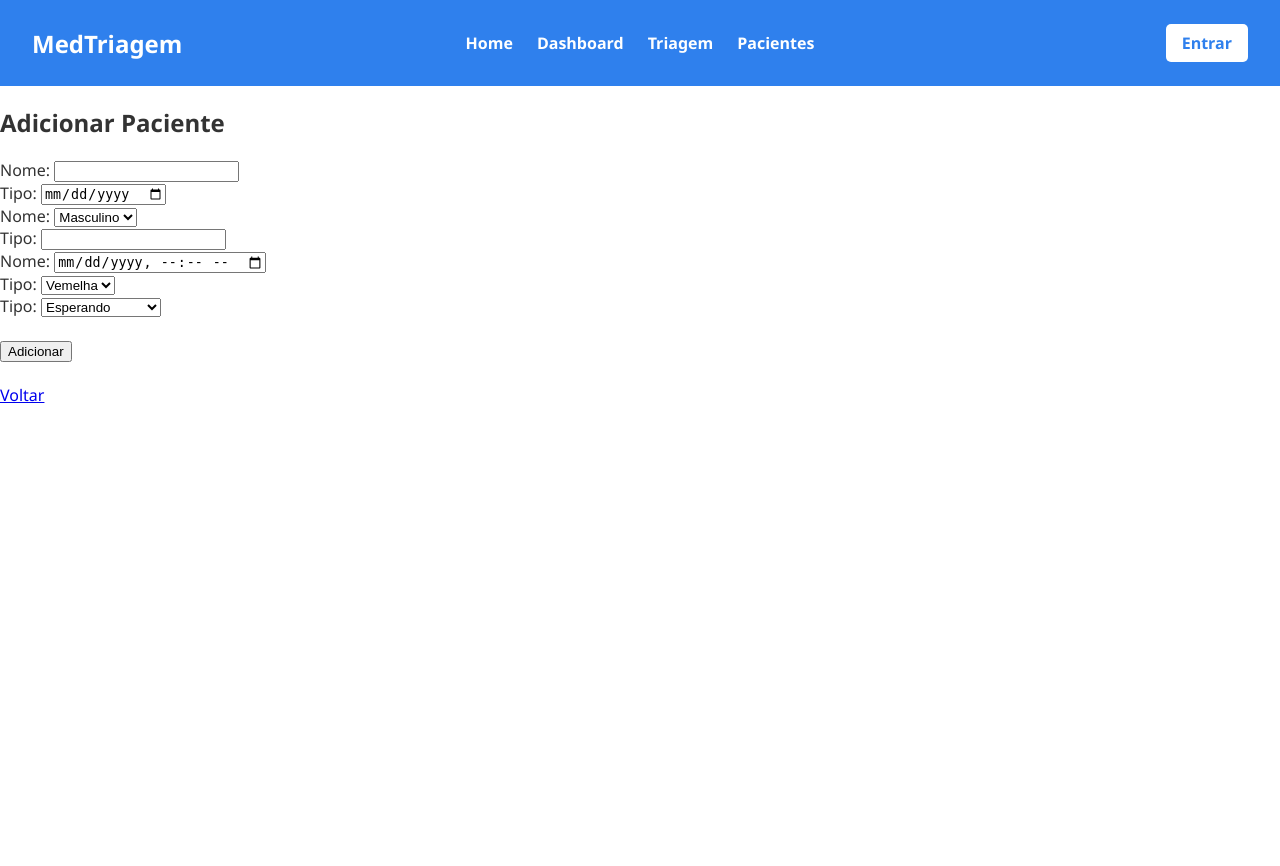
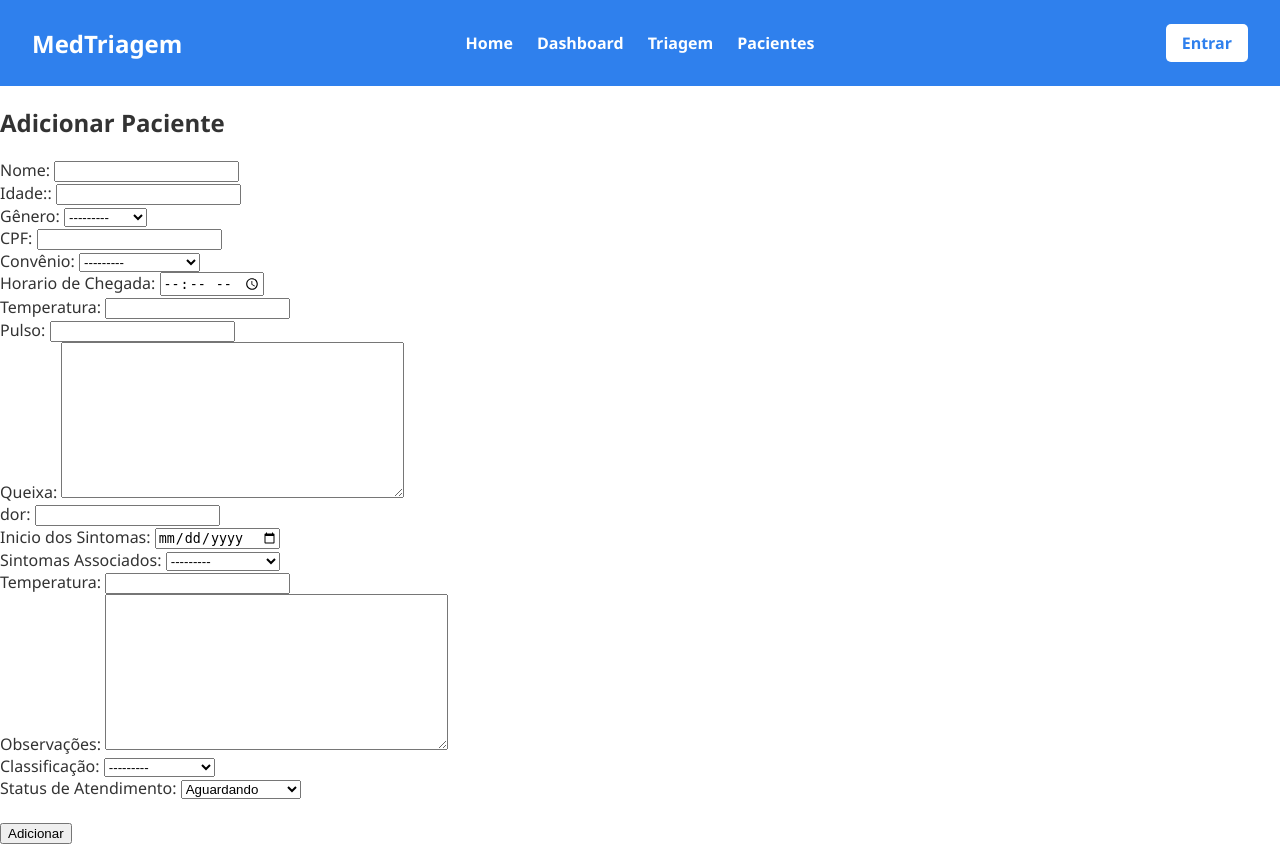
Before and after one commit to rafael-c3/Sistema_de_Triagem, a Django app: page /master/criar/ in a window 1280 px wide. Before the commit the page ends 403 px from the top, so only its background shows below. Run offline with Django 5.2, Linux system fonts and the light colour scheme.

Commit message:
v1.2.3 Campos do formulário atualizados

```diff
--- a/triagem/forms.py
+++ b/triagem/forms.py
@@ -7,19 +7,40 @@ class PacienteForm(forms.ModelForm):
         fields = '__all__'
         labels = {
             'nome': 'Nome',
-            'data_nascimento': 'Data de Nascimento',
-            'sexo': 'Sexo',
+            'idade': 'Idade',
+            'sexo': 'Gênero',
             'cpf': 'CPF',
-            'data_chegada': 'Data de Chegada',
-            'prioridade': 'Prioridade',
+            'convenio': 'Convenio',
+            'hora_chegada': 'Hora de Chegada',
+
+            'temperatura': 'Temperatura',
+            'pulso': 'Pulso',
+
+            'queixa': 'Queixa',
+            'dor': 'Escala de Dor',
+            'inicio_sintomas': 'Inicio dos sintomas',
+            'sintomas_associados': 'Sintomas Associados',
+
+            'classificacao': 'Classificação',
             'status_atendimento': 'Status de Atendimento',
         }
         widgets = {
             'nome': forms.TextInput(attrs={'class': 'form-control'}),
-            'data_nascimento': forms.DateInput(attrs={'type': 'date'}),
+            'idade': forms.TextInput(attrs={'class': 'form-control'}),
             'sexo': forms.Select(attrs={'class': 'form-control'}),
-            'cpf': forms.NumberInput(attrs={'class': 'form-control'}),
-            'data_chegada': forms.DateTimeInput(attrs={'type': 'datetime-local'}),
-            'prioridade': forms.Select(attrs={'class': 'form-control'}),
-            'status_atendimento': forms.Select(attrs={'class': 'form-control'})
+            'cpf': forms.TextInput(attrs={'class': 'form-control'}),
+            'convenio': forms.Select(attrs={'class': 'form-control'}),
+            'hora_chegada': forms.TimeInput(attrs={'type': 'time', 'class': 'form-control'}),
+
+            'temperatura': forms.NumberInput(attrs={'class': 'form-control'}),
+            'pulso': forms.NumberInput(attrs={'class': 'form-control'}),
+
+            'queixa': forms.Textarea(attrs={'class': 'form-control'}),
+            'dor': forms.NumberInput(attrs={'class': 'form-control'}),
+            'inicio_sintomas': forms.DateInput(attrs={'type': 'date', 'class': 'form-control'}),
+            'sintomas_associados': forms.Select(attrs={'class': 'form-control'}),
+            'observacoes': forms.Textarea(attrs={'class': 'form-control'}),
+
+            'classificacao': forms.Select(attrs={'class': 'form-control'}),
+            'status_atendimento': forms.Select(attrs={'class': 'form-control'}),
         }
--- a/triagem/models.py
+++ b/triagem/models.py
@@ -1,4 +1,5 @@
 from django.db import models
+from django.core.validators import MinValueValidator, MaxValueValidator
 
 class Paciente(models.Model):
     Sexualidade = [
@@ -6,27 +7,57 @@ class Paciente(models.Model):
         ('Feminino', 'Feminino'),
     ]
 
-    Cores = [
-        ('Vermelha', 'Vemelha'),
-        ('Laranja', 'Laranja'),
-        ('Amarela', 'Amarela'),
-        ('Verde', 'Verde'),
-        ('Azul', 'Azul'),
+    Convenios = [
+        ('SUS', 'SUS'),
+        ('Unimed', 'Unimed'),
+        ('Hapvida', 'Hapvida'),
+        ('Amil', 'Amil'),
+        ('Bradesco Saude', 'Bradesco Saude'),
     ]
 
     Status = [
-        ('Esperando', 'Esperando'),
+        ('Aguardando', 'Aguardando'),
         ('Em atendimento', 'Em atendimento'),
-        ('Finalizado', 'Finalizado'),
+        ('Concluido', 'Concluido'),
     ]
 
-    nome = models.CharField(max_length=20)
-    data_nascimento = models.DateField(null=True, blank=True)
-    sexo = models.CharField(max_length=10, choices=Sexualidade, default='Masculino')
+    Sintomas = [
+        ('Febre', 'Febre'),
+        ('Dor de Cabeça', 'Dor de Cabeça'),
+        ('Falta de Ar', 'Falta de Ar'),
+        ('Náusea/Vômito', 'Náusea/Vômito'),
+        ('Tontura', 'Tontura'),
+        ('Fraqueza', 'Fraqueza'),
+    ]
+
+    Risco = [
+        ('Vermelho', 'Emergência'),
+        ('Laranja', 'Muito Urgente'),
+        ('Amarelo', 'Urgente'),
+        ('Verde', 'Pouco Urgente'),
+        ('Azul', 'Não Urgente'),
+
+    ]
+
+    nome = models.CharField(max_length=100)
+    idade = models.CharField(max_length=3)
+    sexo = models.CharField(choices=Sexualidade)
     cpf = models.CharField(max_length=11)
-    data_chegada = models.DateField(null=True, blank=True)
-    prioridade = models.CharField(max_length=20, choices=Cores, default='Vermelha')
+    convenio = models.CharField(choices=Convenios)
+    hora_chegada = models.TimeField(blank=True, null=True)
+
+    temperatura = models.CharField(max_length=2)
+    pulso = models.CharField(max_length=2)
+
+    queixa = models.CharField(max_length=1000)
+    dor = models.IntegerField(validators=[MinValueValidator(0), MaxValueValidator(10)])
+    inicio_sintomas = models.DateField(blank=True, null=True)
+    sintomas_associados = models.CharField(choices=Sintomas)
+    observacoes = models.CharField(blank=True, null=True, max_length=1000)
+
+    classificacao = models.CharField(choices=Risco)
     status_atendimento = models.CharField(max_length=20, choices=Status, default='Esperando')
+
 
     def __str__(self):
         return self.nome
--- a/triagem/templates/site/criar.html
+++ b/triagem/templates/site/criar.html
@@ -33,33 +33,56 @@
             <label for="{{ form.nome.id_for_label }}">Nome:</label>
                 {{ form.nome }}
             <br>
-
-            <label for="{{ form.tipo.id_for_label }}">Tipo:</label>
-                {{ form.data_nascimento }}
+            <label for="{{ form.tipo.id_for_label }}">Idade::</label>
+                {{ form.idade }}
             <br>
-            <label for="{{ form.nome.id_for_label }}">Nome:</label>
+            <label for="{{ form.nome.id_for_label }}">Gênero:</label>
                 {{ form.sexo }}
             <br>
-
-            <label for="{{ form.tipo.id_for_label }}">Tipo:</label>
+            <label for="{{ form.tipo.id_for_label }}">CPF:</label>
                 {{ form.cpf }}
             <br>
-            <label for="{{ form.nome.id_for_label }}">Nome:</label>
-                {{ form.data_chegada }}
+            <label for="{{ form.nome.id_for_label }}">Convênio:</label>
+                {{ form.convenio }}
+            <br>
+            <label for="{{ form.tipo.id_for_label }}">Horario de Chegada:</label>
+                {{ form.hora_chegada }}
+            <br>
+            <label for="{{ form.tipo.id_for_label }}">Temperatura:</label>
+                {{ form.temperatura }}
+            <br>
+            <label for="{{ form.tipo.id_for_label }}">Pulso:</label>
+                {{ form.pulso }}
+            <br>
+            <label for="{{ form.tipo.id_for_label }}">Queixa:</label>
+                {{ form.queixa }}
+            <br>
+            <label for="{{ form.tipo.id_for_label }}">dor:</label>
+                {{ form.dor }}
+            <br>
+            <label for="{{ form.tipo.id_for_label }}">Inicio dos Sintomas:</label>
+                {{ form.inicio_sintomas }}
+            <br>
+            <label for="{{ form.tipo.id_for_label }}">Sintomas Associados:</label>
+                {{ form.sintomas_associados }}
+            <br>
+            <label for="{{ form.tipo.id_for_label }}">Temperatura:</label>
+                {{ form.temperatura }}
+            <br>
+            <label for="{{ form.tipo.id_for_label }}">Observações:</label>
+                {{ form.observacoes }}
+            <br>
+                        <label for="{{ form.tipo.id_for_label }}">Classificação:</label>
+                {{ form.classificacao }}
+            <br>
+                        <label for="{{ form.tipo.id_for_label }}">Status de Atendimento:</label>
+                {{ form.status_atendimento }}
             <br>
 
-            <label for="{{ form.tipo.id_for_label }}">Tipo:</label>
-                {{ form.prioridade }}
-            <br>
-
-            <label for="{{ form.tipo.id_for_label }}">Tipo:</label>
-                {{ form.status_atendimento }}
-            <br>
 
             <br>
             <button class="link" type="submit">Adicionar</button>
         </form><br>
-        <a class="link" href="{% url 'hosp:index' %}">Voltar</a>
     </main>
 
 
--- a/triagem/views.py
+++ b/triagem/views.py
@@ -1,4 +1,4 @@
-from django.shortcuts import render, redirect
+from django.shortcuts import render, redirect, get_object_or_404, redirect
 from .models import Paciente
 from .forms import PacienteForm
 
@@ -17,42 +17,10 @@ def create_view(request):
 
 def list_view(request):
     pacientes = Paciente.objects.all()
+    if pacientes:
+        return render(request, 'site/listar.html', {'pacientes': pacientes})
 
-    prioridade_map = {
-        'vermelho': 'critico',
-        'amarelo': 'urgente',
-        'laranja': 'urgente',
-        'verde': 'normal',
-        'azul': 'normal',
-    }
-
-    pacientes_convertidos = []
-    for paciente in pacientes:
-        prioridade_convertida = prioridade_map.get(paciente.prioridade.lower(), 'normal')
-        pacientes_convertidos.append({
-            'id': paciente.id,
-            'nome': paciente.nome,
-            'sexo': paciente.sexo,
-            'status_atendimento': paciente.status_atendimento,
-            'prioridade': prioridade_convertida,  # já em minúsculo
-        })
-
-    total_critico = sum(1 for p in pacientes_convertidos if p['prioridade'] == 'critico')
-    total_urgente = sum(1 for p in pacientes_convertidos if p['prioridade'] == 'urgente')
-    total_normal = sum(1 for p in pacientes_convertidos if p['prioridade'] == 'normal')
-
-    context = {
-        'pacientes': pacientes_convertidos,
-        'total_critico': total_critico,
-        'total_urgente': total_urgente,
-        'total_normal': total_normal,
-    }
-
-    return render(request, 'site/listar.html', context)
-
-
-
-
+    return render(request, 'site/listar.html')
 
 def detail_view(request, pk):
     paciente = Paciente.objects.get(pk = pk)
@@ -60,15 +28,15 @@ def detail_view(request, pk):
         return render(request, 'site/detalhes.html', {'paciente': paciente})
 
 def update_view(request, pk):
-    paciente = Paciente.objects.get(pk = pk)
+    paciente = get_object_or_404(Paciente, pk=pk)
     if request.method == 'GET':
         form = PacienteForm(instance=paciente)
         return render(request, 'site/atualizar.html', {'paciente': paciente, 'form': form})
-    if request.method == 'POST':
+    elif request.method == 'POST':
         form = PacienteForm(request.POST, instance=paciente)
         if form.is_valid():
             form.save()
-            return redirect('hosp:listar')
+            return redirect('hosp:mostrar', pk=paciente.pk)
 
 def delete_view(request, pk):
     paciente = Paciente.objects.get(pk = pk)
```
Also changed, not shown: db.sqlite3, triagem/migrations/0001_initial.py, triagem/migrations/0002_alter_paciente_cpf.py (deleted), triagem/migrations/0003_paciente_data_chegada_paciente_data_nascimento.py (deleted).
